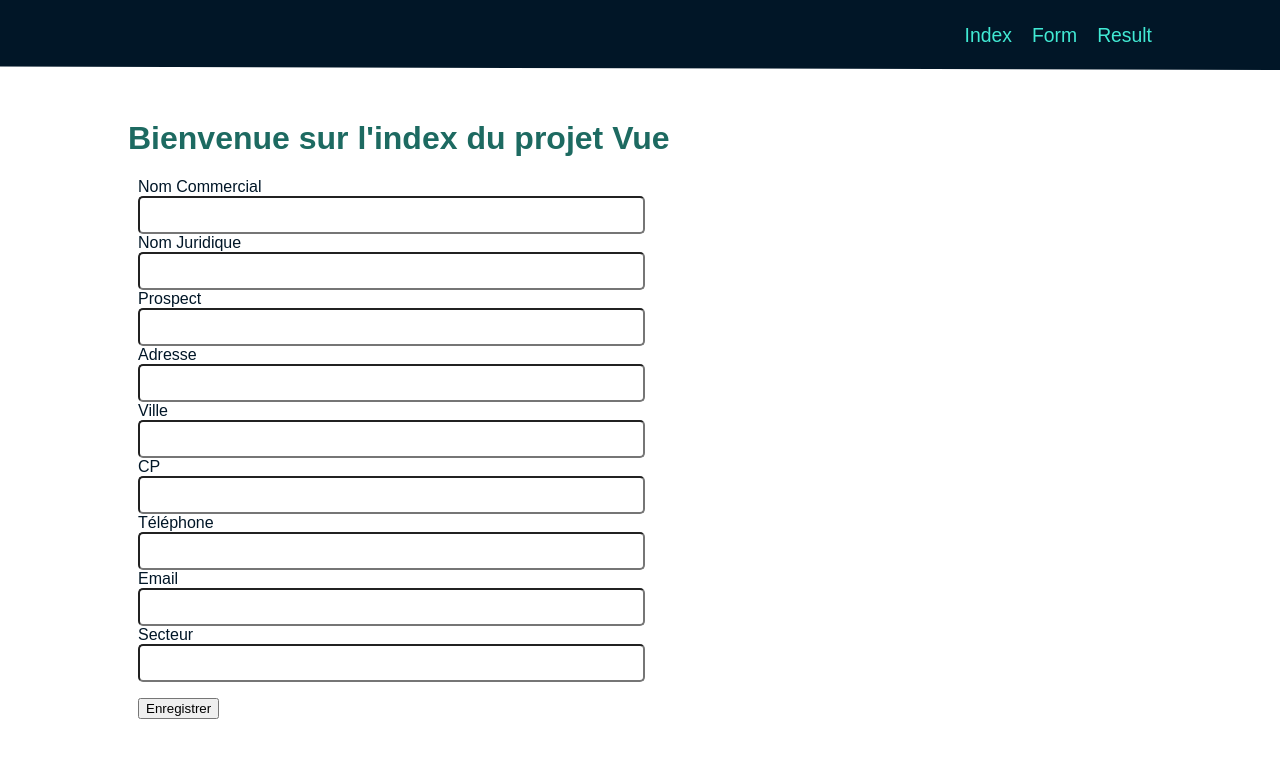
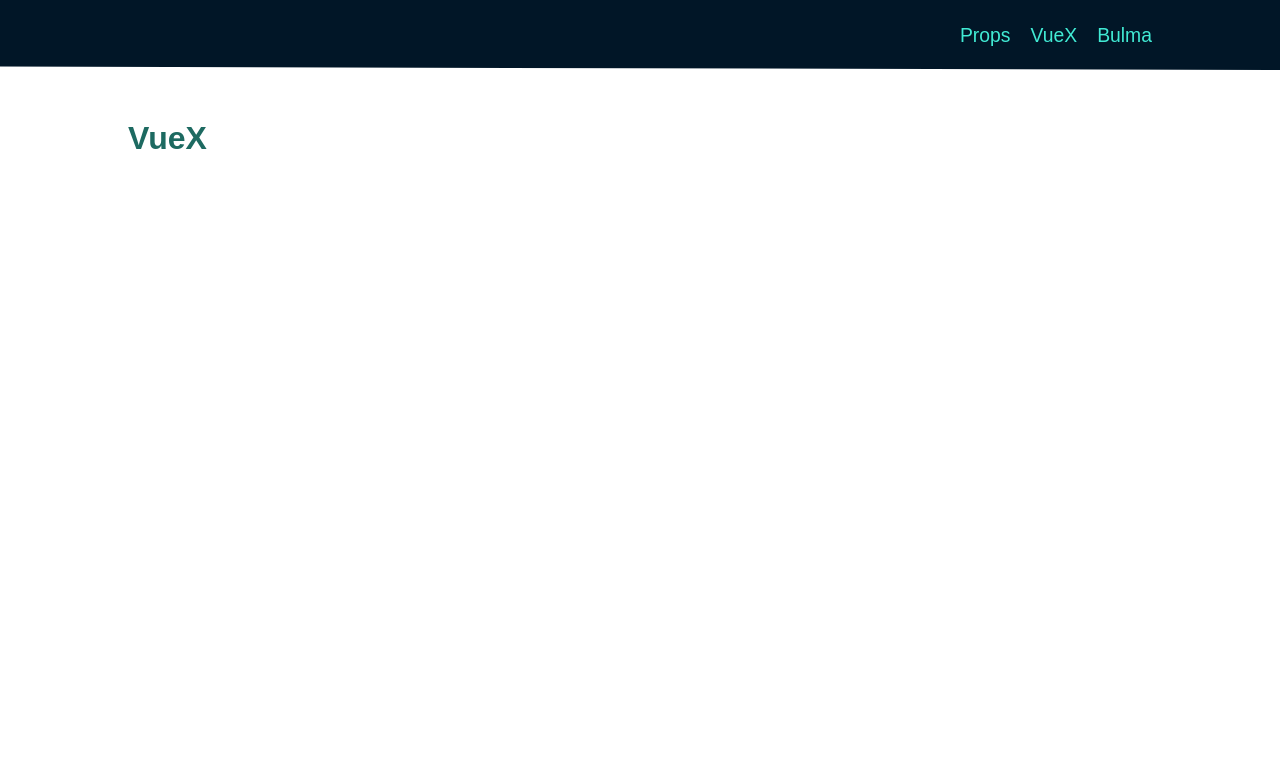
Before and after one commit to Noxtaria/projet-vue-10_2022, a Vue app: page /vuex in a window 1280 px wide. Before the commit this address led to /. Shown: the top 758 px of the page. Built offline with nearby package versions, Linux system fonts and the light colour scheme.

Commit message:
Nettoyage code + modification de la barre de navigation

```diff
--- a/package.json
+++ b/package.json
@@ -13,7 +13,8 @@
     "core-js": "^3.8.3",
     "json-server": "^0.17.0",
     "vue": "^2.6.14",
-    "vue-router": "^3.1.3"
+    "vue-router": "^3.1.3",
+    "vuex": "^3.0.1"
   },
   "devDependencies": {
     "@babel/core": "^7.12.16",
--- a/src/components/Navigation.vue
+++ b/src/components/Navigation.vue
@@ -2,13 +2,13 @@
     <nav>
       <ul>
         <li>
-          <router-link :to="{name: 'index'}">Index</router-link>
+          <router-link :to="{name: 'props'}">Props</router-link>
         </li>
         <li>
-          <router-link :to="{name: 'form'}">Form</router-link>
+          <router-link :to="{name: 'vuex'}">VueX</router-link>
         </li>
         <li>
-          <router-link :to="{name: 'result'}">Result</router-link>
+          <router-link :to="{name: 'bulma'}">Bulma</router-link>
         </li>
       </ul>
     </nav>
--- a/src/components/Result.vue
+++ b/src/components/Result.vue
@@ -2,12 +2,13 @@
     <main>
       <p>{{client.nom_commercial}}</p>
       <p>{{client.nom_juridique}}</p>
-      <p>{{client.nom_commercial}}</p>
-      <p>{{client.nom_commercial}}</p>
-      <p>{{client.nom_commercial}}</p>
-      <p>{{client.nom_commercial}}</p>
-      <p>{{client.nom_commercial}}</p>
-      <p>{{client.nom_commercial}}</p>
+      <p>{{client.prospect}}</p>
+      <p>{{client.adresse}}</p>
+      <p>{{client.ville}}</p>
+      <p>{{client.cp}}</p>
+      <p>{{client.telephone}}</p>
+      <p>{{client.email}}</p>
+      <p>{{client.secteur}}</p>
     </main>
 
   </template>
--- a/src/main.js
+++ b/src/main.js
@@ -1,9 +1,9 @@
 import Vue from 'vue'
 import App from "./App.vue"
 import VueRouter from 'vue-router'
-import IndexComponent from "./pages/Index.vue"
-import FormComponent from "./components/Form.vue"
-import ResultComponent from "./components/Result.vue"
+import PropsComponent from "./pages/Props.vue"
+import VueXComponent from "./pages/VueX.vue"
+import BulmaComponent from "./pages/Bulma.vue"
 
 Vue.use(VueRouter)
 
@@ -12,18 +12,18 @@
   routes: [
     {
     path: '/',
-    name: "index",
-    component: IndexComponent
+    name: "props",
+    component: PropsComponent
     },
     {
-    path: '/form',
-    name: "form",
-    component: FormComponent
+    path: '/vuex',
+    name: "vuex",
+    component: VueXComponent
     },
     {
-    path: '/result',
-    name: "result",
-    component: ResultComponent
+    path: '/bulma',
+    name: "bulma",
+    component: BulmaComponent
     },
     {
     path: '*',
--- /dev/null
+++ b/src/pages/Bulma.vue
@@ -0,0 +1,18 @@
+<template>
+
+    <main>
+      <div>
+        <h1>Bulma</h1>
+
+      </div>
+    </main>
+
+
+
+  </template>
+
+  <script>
+  export default {
+    name: "BulmaComponent"
+  }
+  </script>
--- a/src/pages/Index.vue
+++ b/src/pages/Props.vue
@@ -2,7 +2,7 @@
 
   <main>
     <div>
-      <h1>Bienvenue sur l'index du projet Vue</h1>
+      <h1>Les Props</h1>
 
       <FormProps @enregistrer="saveClient"/>
       <Result v-for="c in clients" :key="c.id" :client="c"/>
@@ -17,7 +17,7 @@
 import Result from '@/components/Result.vue';
 import FormProps from '@/components/FormProps.vue';
 export default {
-  name: "IndexComponent",
+  name: "PropsComponent",
   components: { Result, FormProps },
   data(){
     return{
--- /dev/null
+++ b/src/pages/VueX.vue
@@ -0,0 +1,18 @@
+<template>
+
+    <main>
+      <div>
+        <h1>VueX</h1>
+
+      </div>
+    </main>
+
+
+
+  </template>
+
+  <script>
+  export default {
+    name: "VueXComponent"
+    }
+  </script>
```
Also changed, not shown: DONTFORGET.txt (deleted), 1 other file (tests, documents, lock files or other folders).
